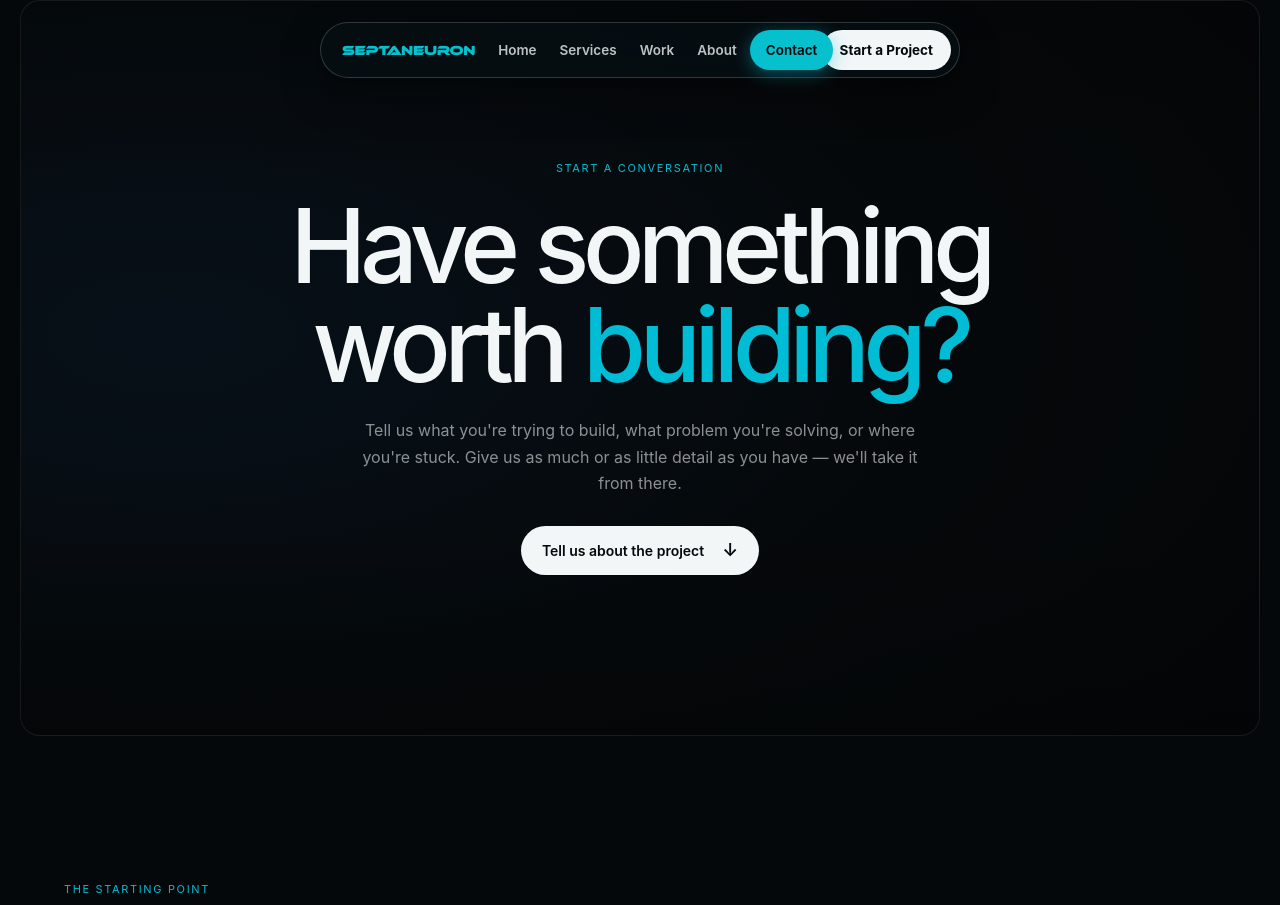
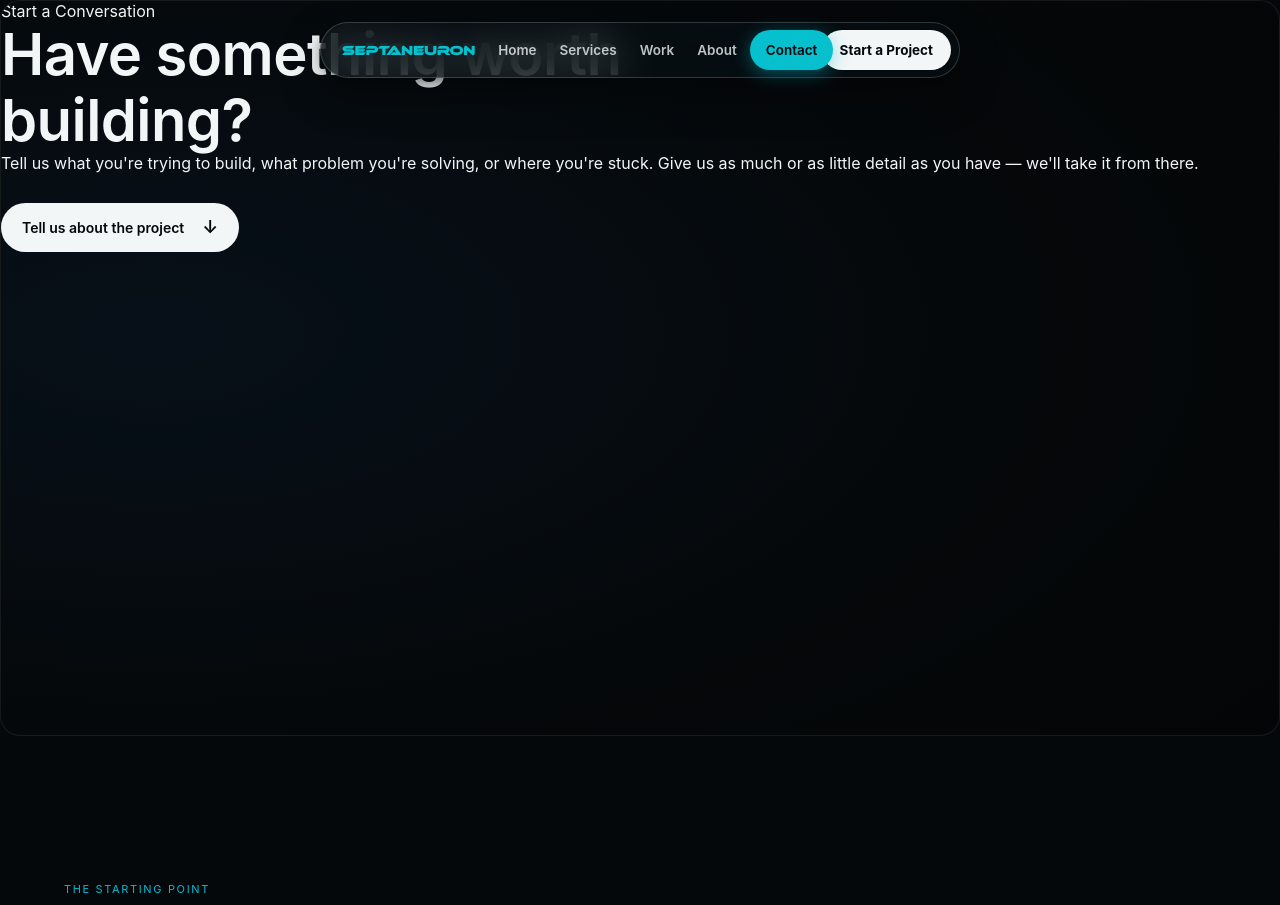
Before and after one commit to muhammadsouman7/septaneuron, a Flask app: page /contact in a window 1280 px wide. Shown: the top 905 px of the page. Run offline with Flask 3, Linux system fonts and the light colour scheme.

Commit message:
Enhance contact page with hero section
Added page hero section with content and styles.

```diff
--- a/templates/contact.html
+++ b/templates/contact.html
@@ -10,18 +10,37 @@
 <meta property="og:type" content="website" />
 
 <link rel="stylesheet" href="https://cdnjs.cloudflare.com/ajax/libs/font-awesome/6.5.2/css/all.min.css">
-<link rel="stylesheet" href="{{ url_for('static', filename='assets/css/contact.css') }}">{% endblock %} {% block content %}
+<link rel="stylesheet" href="{{ url_for('static', filename='assets/css/page-hero.css') }}">
+<link rel="stylesheet" href="{{ url_for('static', filename='assets/css/contact.css') }}"> {% endblock %} {% block content %}
 <div class="ct-ambient" aria-hidden="true">
     <div class="ct-grid"></div>
 </div>
-<section class="hero ct-hero" id="home"><canvas class="thread-canvas" id="threadCanvas"></canvas>
+
+<section class="hero page-hero" id="top">
+    <div class="page-hero__aurora" aria-hidden="true">
+        <span class="page-hero__blob page-hero__blob--a"></span>
+        <span class="page-hero__blob page-hero__blob--b"></span>
+        <span class="page-hero__grid"></span>
+    </div>
+    <div class="page-hero__scrim"></div>
+    <div class="page-hero__content">
+        <div class="svc-kicker">Start a Conversation</div>
+        <h1>Have something <span>worth building?</span></h1>
+        <p>Tell us what you're trying to build, what problem you're solving, or where you're stuck. Give us as much or as little detail as you have — we'll take it from there.</p>
+        <div class="page-hero__actions">
+            <a class="ct-btn ct-btn--light" href="#contact-form">Tell us about the project <span>↓</span></a>
+        </div>
+    </div>
+</section>
+
+<!-- <section class="hero ct-hero" id="home"><canvas class="thread-canvas" id="threadCanvas"></canvas>
     <div class="hero-scrim"></div>
     <div class="hero-content">
         <div class="ct-hero__main"><span class="ct-kicker">Start a conversation</span>
             <h1>Have something worth <em>building?</em></h1>
             <p>Tell us what you're trying to build, what problem you're solving, or where you're stuck. Give us as much or as little detail as you have — we'll take it from there.</p><a class="ct-btn ct-btn--light" href="#contact-form">Tell us about the project <span>↓</span></a></div>
     </div>
-</section>
+</section> -->
 
 <section class="ct-section ct-form-section" id="contact-form">
     <div class="ct-heading ct-reveal">
@@ -96,4 +115,6 @@
     <h2>The first step is a <em>conversation.</em></h2>
     <p>You don't need everything figured out before reaching out.</p><a class="ct-email" href="mailto:septaneuron@gmail.com">septaneuron@gmail.com <span>↗</span></a></section>
 {% endblock %} {% block page_scripts %}
-<script src="{{ url_for('static', filename='assets/js/contact.js') }}"></script>{% endblock %}
+<script src="{{ url_for('static', filename='assets/js/contact.js') }}"></script>
+<script src="{{ url_for('static', filename='assets/js/page-hero.js') }}"></script>
+{% endblock %}
```
